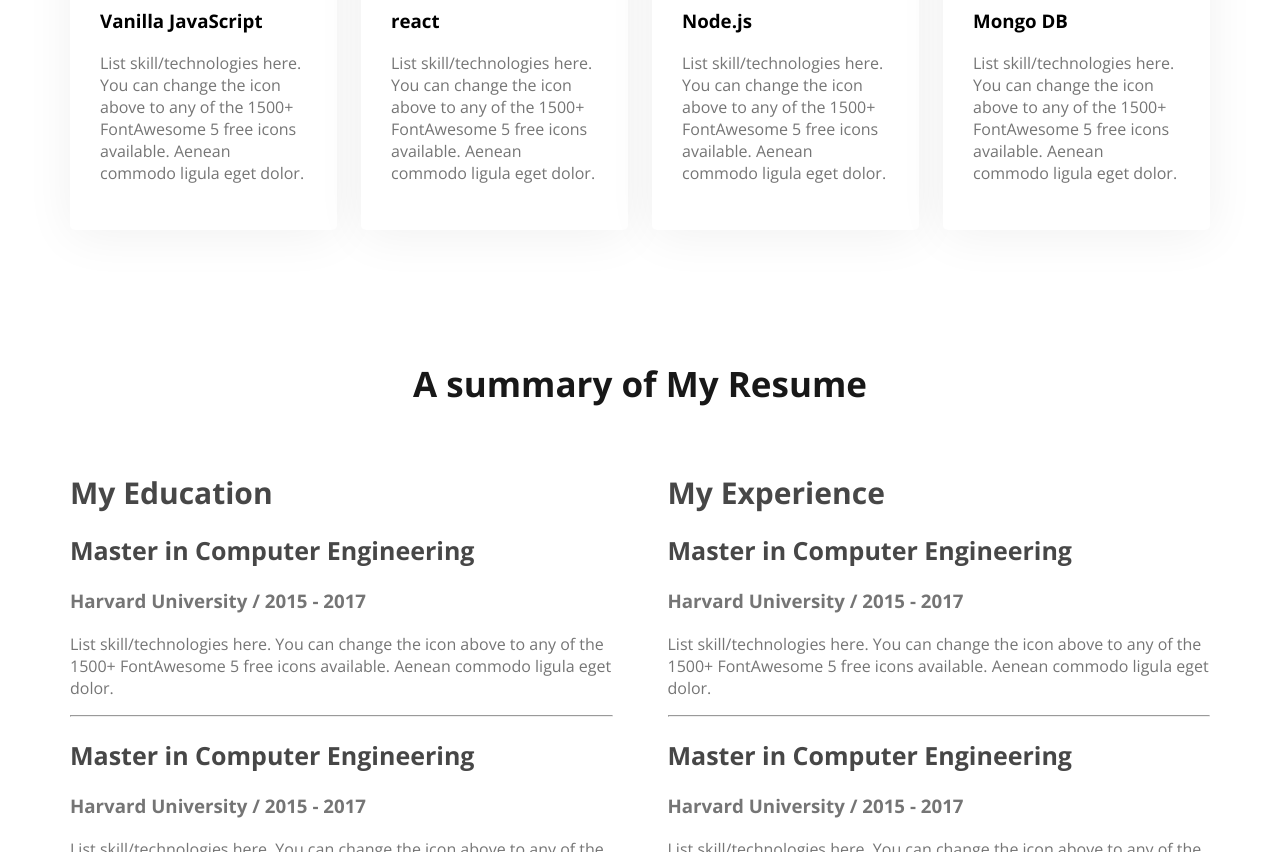
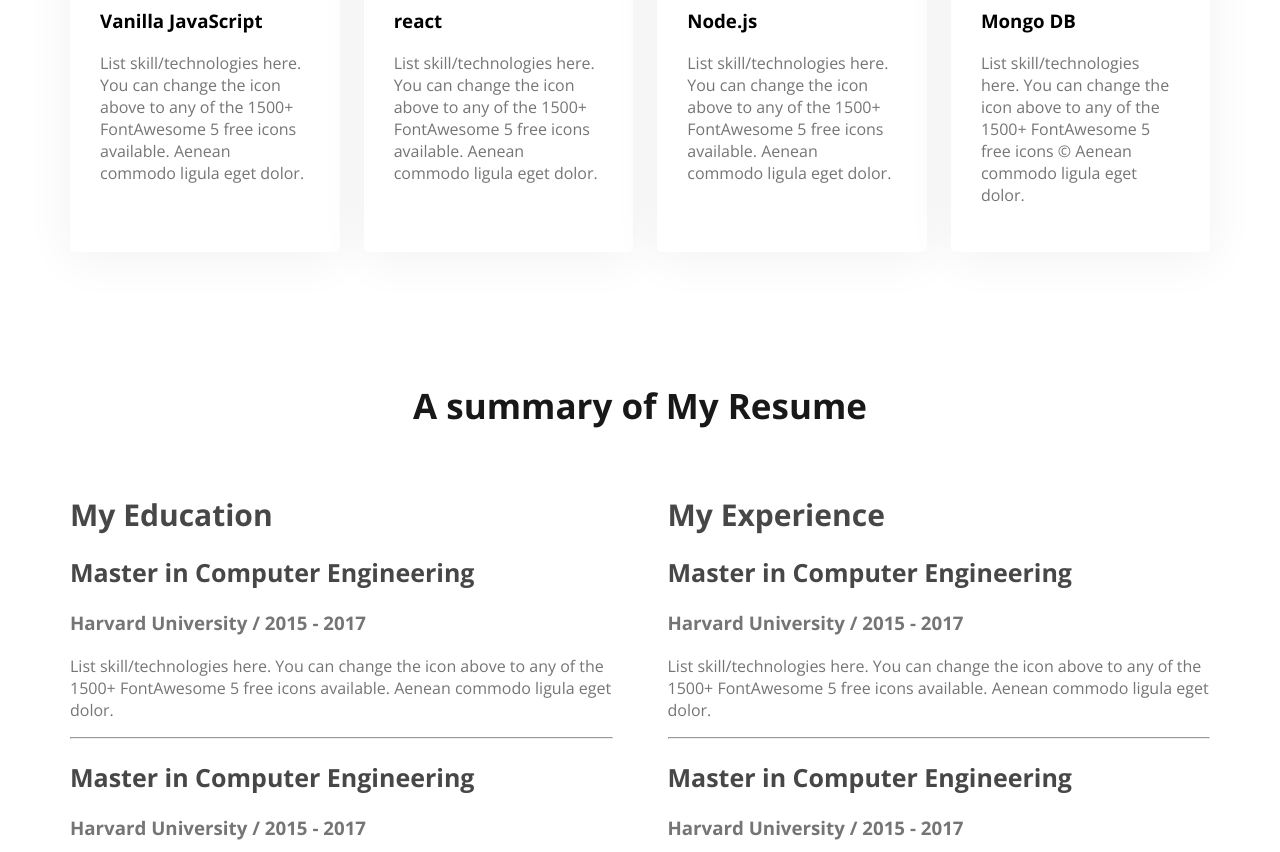
Before and after one commit to Ratul726/web-devoloping-projects, a plain HTML site: page index.html in a window 1280 px wide. Shown: the part 1849-2701 px from the top of the page. Drawn offline with nearby package versions, Linux system fonts and the light colour scheme.

Commit message:
added new code

```diff
--- a/index.html
+++ b/index.html
@@ -96,7 +96,7 @@
                     <img src="/images/icons/mongo.png" alt="mongo">
                     <h3 class="skill-titel">Mongo DB</h3>
                     <p class="skill-des">List skill/technologies here. You can change the icon above to any of the 1500+
-                        FontAwesome 5 free icons available. Aenean commodo ligula eget dolor.</p>
+                        FontAwesome 5 free icons &copy; Aenean commodo ligula eget dolor.</p>
                 </div>
             </div>
         </section>
```
